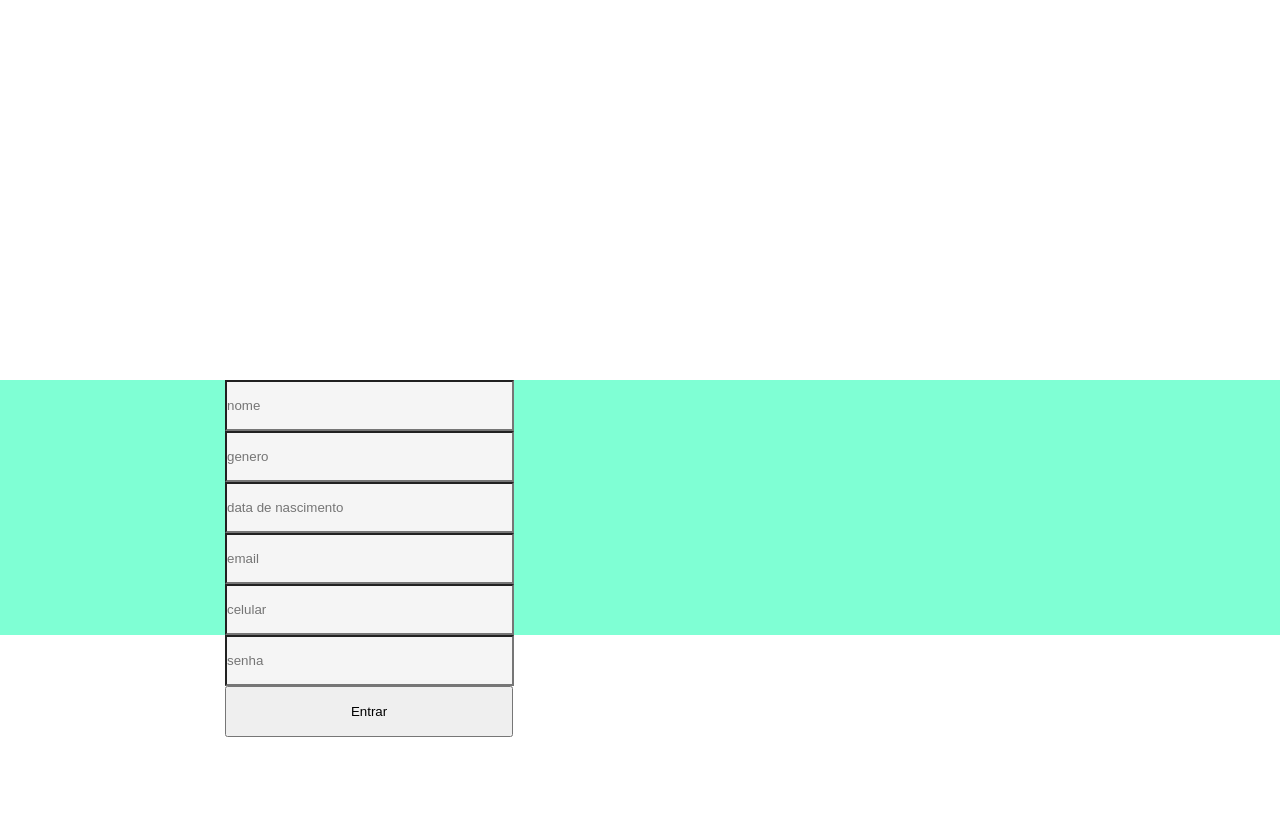
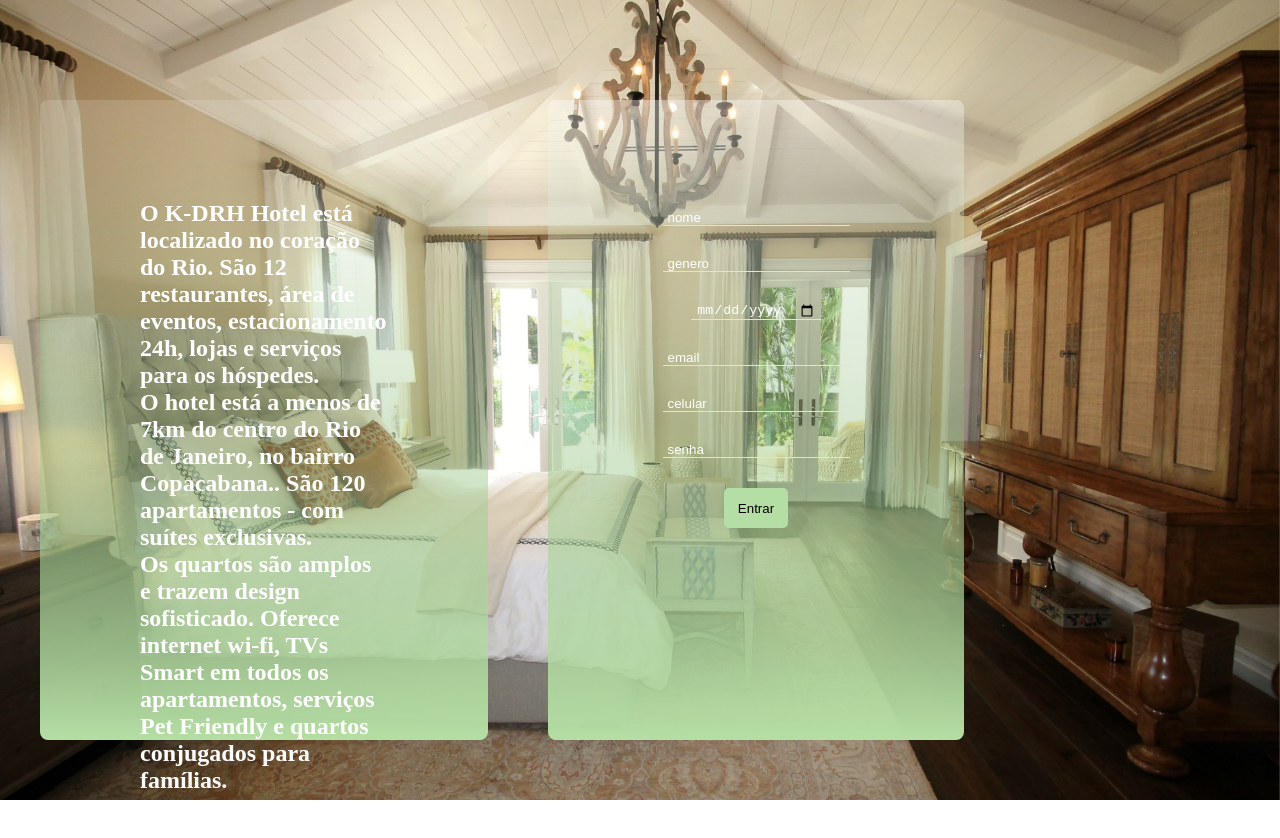
Before and after one commit to enricomartins018/mod5_devs_rest_hotel, a React (Vite) app: page /cadastro in a window 1280 px wide. Shown: the top 838 px of the page. Built offline with nearby package versions, Linux system fonts and the light colour scheme.

Commit message:
update de layout da pagina de cadastro de hospede e layout do formulario

```diff
--- a/src/components/FormCadastroHospede/FormCadastroHospede.jsx
+++ b/src/components/FormCadastroHospede/FormCadastroHospede.jsx
@@ -46,7 +46,8 @@ const FormCadastroHospede = () => {
   }
 
   return (
-    <form className={S.formlogin}>
+    <div>
+      <form className={S.formCadastroHospede}>
         <input
           className={S.input1}
           type="text"
@@ -63,7 +64,7 @@ const FormCadastroHospede = () => {
         />
         <input
           className={S.input1}
-        type="text"
+          type="date"
           placeholder="data de nascimento"
           value={dadosForm.nasc}
           onChange={(e) => handleChange(e, "nasc")}
@@ -97,13 +98,14 @@ const FormCadastroHospede = () => {
           Entrar
         </button>
 
-      <Popup open={open} closeOnDocumentClick onClose={closeModal}>
+        {/* <Popup open={open} closeOnDocumentClick onClose={closeModal}>
         <div>
           <a onClick={closeModal}>&times;</a>
           Sucesso
         </div>
-      </Popup>
+      </Popup> */}
       </form>
+    </div>
   );
 };
 
--- a/src/components/FormCadastroHospede/FormCadastroHospede.module.css
+++ b/src/components/FormCadastroHospede/FormCadastroHospede.module.css
@@ -1,30 +1,51 @@
-.formlogin {
-
-    width: 289.09px;
-    height: 254.85px;
-    margin-left: 225px;
-    margin-top: 380px;
+.formCadastroHospede {
+    background: -webkit-linear-gradient(0deg, #b5dea4, #8fbd80, rgba(255, 255, 255, 0.692));
+    background: linear-gradient(0deg, #b5dea4, #8fbd805b, rgba(255, 255, 255, 0.363));
+    position: absolute;
+    z-index: 1;
+    right: 0;
+    border-radius: 0.5em;
+    width: 65%;
+    height: 80%;
+    opacity: 9;
+    font-weight: bold;
+    gap: 20px;
+    display: flex;
+    flex-direction: column;
+    align-items: center;
+    padding: 100px;
 }
 
 .input1 {
-
-    width: 289px;
-    height: 51px;
-
-    background: #F5F5F5;
+    margin-top: 10px;
+    padding: 0 5px;
+    background-color: transparent;
+    border: none;
+    border-bottom: 1px solid #e1e1e1;
+    outline: none;
+    color: #fff;
 }
 
-.input2 {
-
-    width: 289px;
-    height: 51px;
-
-    background: #F5F5F5;
+::placeholder {
+    color: #fff;
 }
 
 .btnLogin {
 
-    width: 288.09px;
-    height: 51.22px;
+    width: 30%;
+    height: 40px;
+    background-color: #b5dea4;
+    border: none;
+
+    color: black;
+
+    margin: 10px 0;
+    /* position: absolute; */
+    /* width: 288.09px;
+    height: 51.22px; */
+    /* margin-left: 15px;
+    margin-top: 140px; */
+    border-color: #b5dea4;
+    border-radius: 5px;
 
 }
--- a/src/components/FormLogin/FormLogin.jsx
+++ b/src/components/FormLogin/FormLogin.jsx
@@ -41,29 +41,37 @@ const FormLogin = () => {
         </h4>
       </div>
       <form className={S.formlogin}>
+        <div className={S.cardLogin}>
+          {/* <label for="usuario">Email</label> */}
+          <label>Email</label>
           <input
-          className={S.input1}
+            className={S.input}
             type="text"
-          placeholder="email"
-          value=""
+            value={dadosForm.nome}
             onChange={(e) => handleChange(e, "email")}
           />
+        </div>
+
         {/* <BsPerson />
       </input> */}
+        <div className={S.cardLogin}>
+          <label>Senha</label>
           <input
-          className={S.input2}
+            className={S.input}
             type="text"
-          placeholder="senha"
-          value=""
+            value={dadosForm.senha}
             onChange={(e) => handleChange(e, "senha")}
           />
+        </div>
+
         {/* <AiOutlineEyeInvisible />
       </input> */}
         <button className={S.btnLogin} onClick={handleClick}>
           Entrar
         </button>
         <div className={S.linkCadastro}>
-          <Link to="/cadastro">Cadastro</Link>
+          <h5>Don`t have an account?</h5>
+          <Link to="/cadastro">Sign Up</Link>
         </div>
       </form>
     </section>
--- a/src/components/FormLogin/FormLogin.module.css
+++ b/src/components/FormLogin/FormLogin.module.css
@@ -19,32 +19,33 @@
     padding: 100px;
 }
 
-.input1 {
-    /* position: absolute; */
-    width: 289px;
-    height: 51px;
-    /* margin-left: 15px;
-    margin-top: 0px; */
-    background: #F5F5F5;
-    border-color: #b5dea4;
-    border-radius: 5px;
-}
+.input {
+    margin-top: 10px;
+    padding: 0 5px;
+    background-color: transparent;
+    border: none;
+    border-bottom: 1px solid #e1e1e1;
+    outline: none;
+    color: #fff;
 
-.input2 {
-    /* position: absolute; */
-    width: 289px;
-    height: 51px;
-    /* margin-left: 15px;
-    margin-top: 70px; */
-    border-color: #b5dea4;
-    border-radius: 5px;
-    background: #F5F5F5;
 }
 
 .btnLogin {
+
+    width: 100%;
+
+    height: 40px;
+
+    background-color: #b5dea4;
+
+    border: none;
+
+    color: black;
+
+    margin: 10px 0;
     /* position: absolute; */
-    width: 288.09px;
-    height: 51.22px;
+    /* width: 288.09px;
+    height: 51.22px; */
     /* margin-left: 15px;
     margin-top: 140px; */
     border-color: #b5dea4;
--- a/src/pages/CadastroHospede/CadastroHospede.jsx
+++ b/src/pages/CadastroHospede/CadastroHospede.jsx
@@ -1,11 +1,33 @@
 import React from "react";
 import FormCadastroHospede from "../../components/FormCadastroHospede/FormCadastroHospede";
 import S from "./CadastroHospede.module.css";
+import quarto from "../../assets/quarto.jpg";
 
 const CadastroHospede = () => {
   return (
     <div className={S.div}>
-      <FormCadastroHospede />
+      <img className={S.quarto} src={quarto} />
+
+      <div className={S.section2}>
+        <div className={S.sectionText}>
+          <h2>
+            O K-DRH Hotel está localizado no coração do Rio. São 12
+            restaurantes, área de eventos, estacionamento 24h, lojas e serviços
+            para os hóspedes.<br></br>O hotel está a menos de 7km do centro do
+            Rio de Janeiro, no bairro Copacabana.. São 120 apartamentos - com
+            suítes exclusivas.<br></br>
+            Os quartos são amplos e trazem design sofisticado. Oferece internet
+            wi-fi, TVs Smart em todos os apartamentos, serviços Pet Friendly e
+            quartos conjugados para famílias.
+          </h2>
+        </div>
+      </div>
+
+      <div className={S.section1}>
+        <div className={S.sectionForm}>
+          <FormCadastroHospede />
+        </div>
+      </div>
     </div>
   );
 };
--- a/src/pages/CadastroHospede/CadastroHospede.module.css
+++ b/src/pages/CadastroHospede/CadastroHospede.module.css
@@ -1,5 +1,63 @@
 .div {
-    background-color: aquamarine;
+    width: 100%;
     height: 100%;
-    width: 100%;
+    margin: auto;
+    padding: auto;
+    display: flex;
+
 }
+
+.quarto {
+    object-fit: cover;
+    width: 100vw;
+    height: 100vh;
+    position: fixed;
+    top: 0;
+    left: 0;
+    opacity: 9;
+}
+
+.section2 {
+    flex: 30%;
+    padding: 40px;
+
+}
+
+.section1 {
+    flex: 70%;
+    padding: 40px;
+
+}
+
+.sectionForm {
+    position: absolute;
+    width: 50%;
+    height: 100%;
+    top: 100px;
+    display: flex;
+    flex-direction: column;
+    justify-content: right;
+    align-items: flex-end;
+    margin-left: -100px;
+}
+
+.sectionText {
+    position: absolute;
+    width: 35vw;
+    height: 80%;
+    top: 100px;
+    display: flex;
+    flex-direction: column;
+    justify-content: left;
+    align-items: flex-start;
+    background: -webkit-linear-gradient(0deg, #b5dea4, #8fbd80, rgba(255, 255, 255, 0.692));
+    background: linear-gradient(0deg, #b5dea4, #8fbd805b, rgba(255, 255, 255, 0.15));
+    gap: 20px;
+    border-radius: 0.5em;
+
+}
+
+h2 {
+    color: white;
+    padding: 100px;
+}
```
Also changed, not shown: src/assets/quarto.jpg (added). Lines whose indentation alone changed are shown as unchanged.
